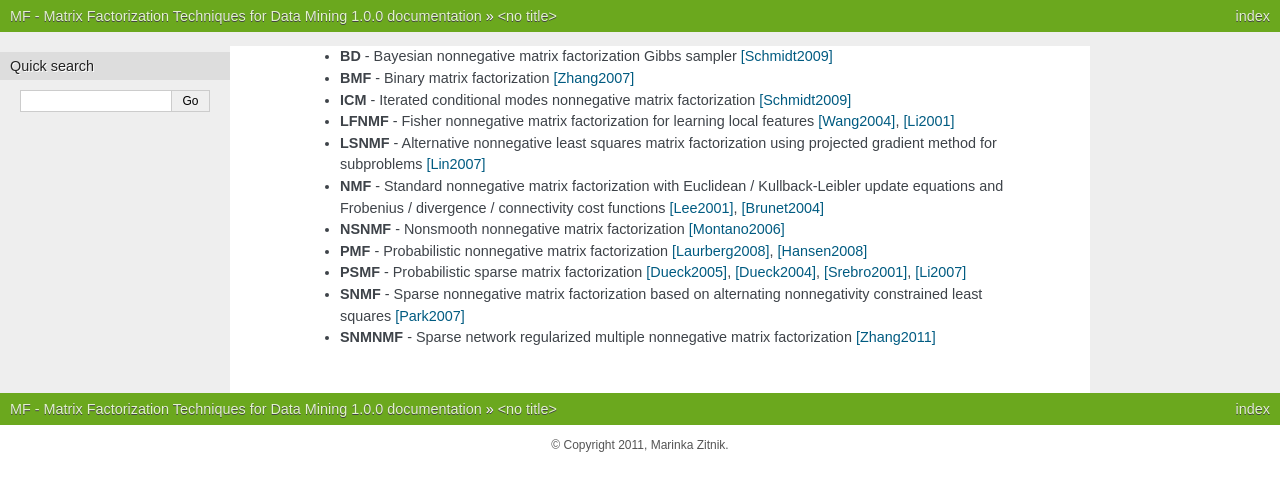
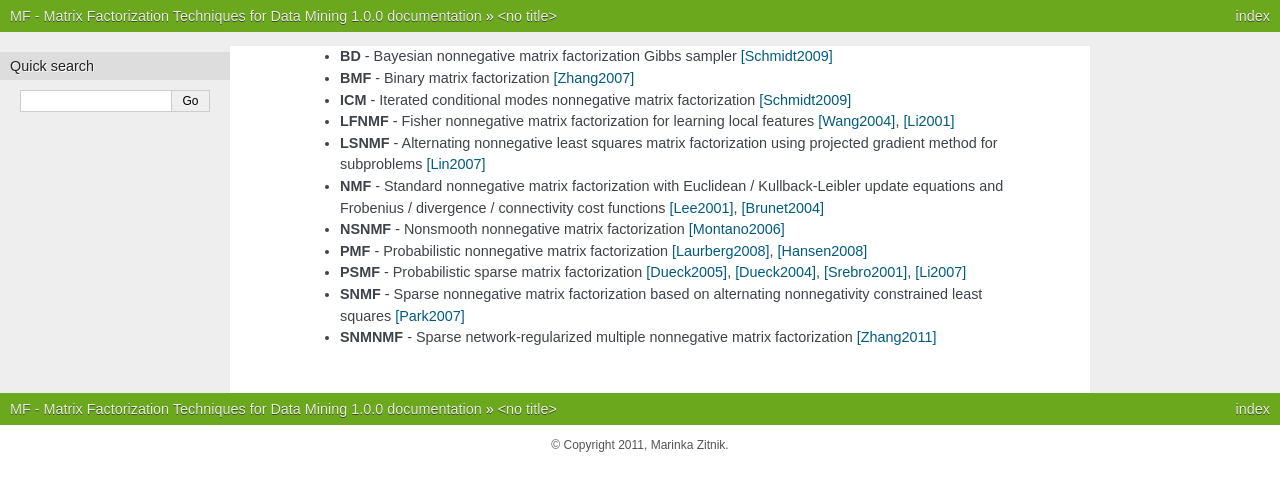
Before and after one commit to mims-harvard/nimfa, a Sphinx documentation site: the page built from docs/source/content-factorization.rst, in a window 1280 px wide. Shown: the top 491 px of the page. Built offline with Sphinx 7.4.7, drawn with Linux system fonts in a browser that asks for light colours.

Commit message:
fix syntax error in algorithm description

```diff
--- a/docs/source/content-factorization.rst
+++ b/docs/source/content-factorization.rst
@@ -7,7 +7,7 @@
 
  * **LFNMF** - Fisher nonnegative matrix factorization for learning local features [Wang2004]_, [Li2001]_
 
- * **LSNMF** - Alternative nonnegative least squares matrix factorization using projected gradient method for subproblems [Lin2007]_
+ * **LSNMF** - Alternating nonnegative least squares matrix factorization using projected gradient method for subproblems [Lin2007]_
 
  * **NMF** - Standard nonnegative matrix factorization with Euclidean / Kullback-Leibler update equations and Frobenius / divergence / connectivity cost functions [Lee2001]_, [Brunet2004]_
 
@@ -19,4 +19,4 @@
 
  * **SNMF** - Sparse nonnegative matrix factorization based on alternating nonnegativity constrained least squares [Park2007]_
 
- * **SNMNMF** - Sparse network regularized multiple nonnegative matrix factorization [Zhang2011]_
+ * **SNMNMF** - Sparse network-regularized multiple nonnegative matrix factorization [Zhang2011]_
```
